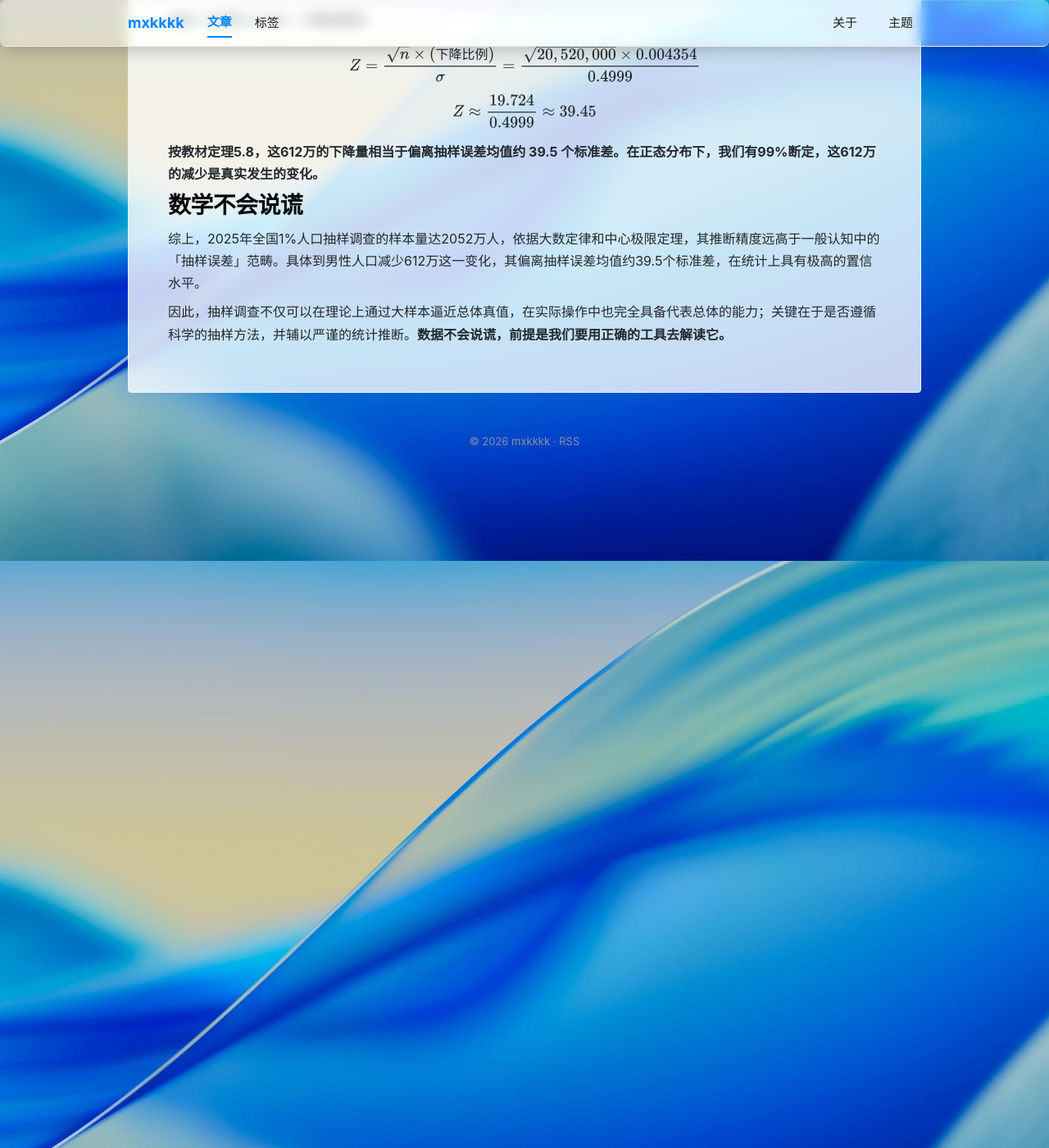
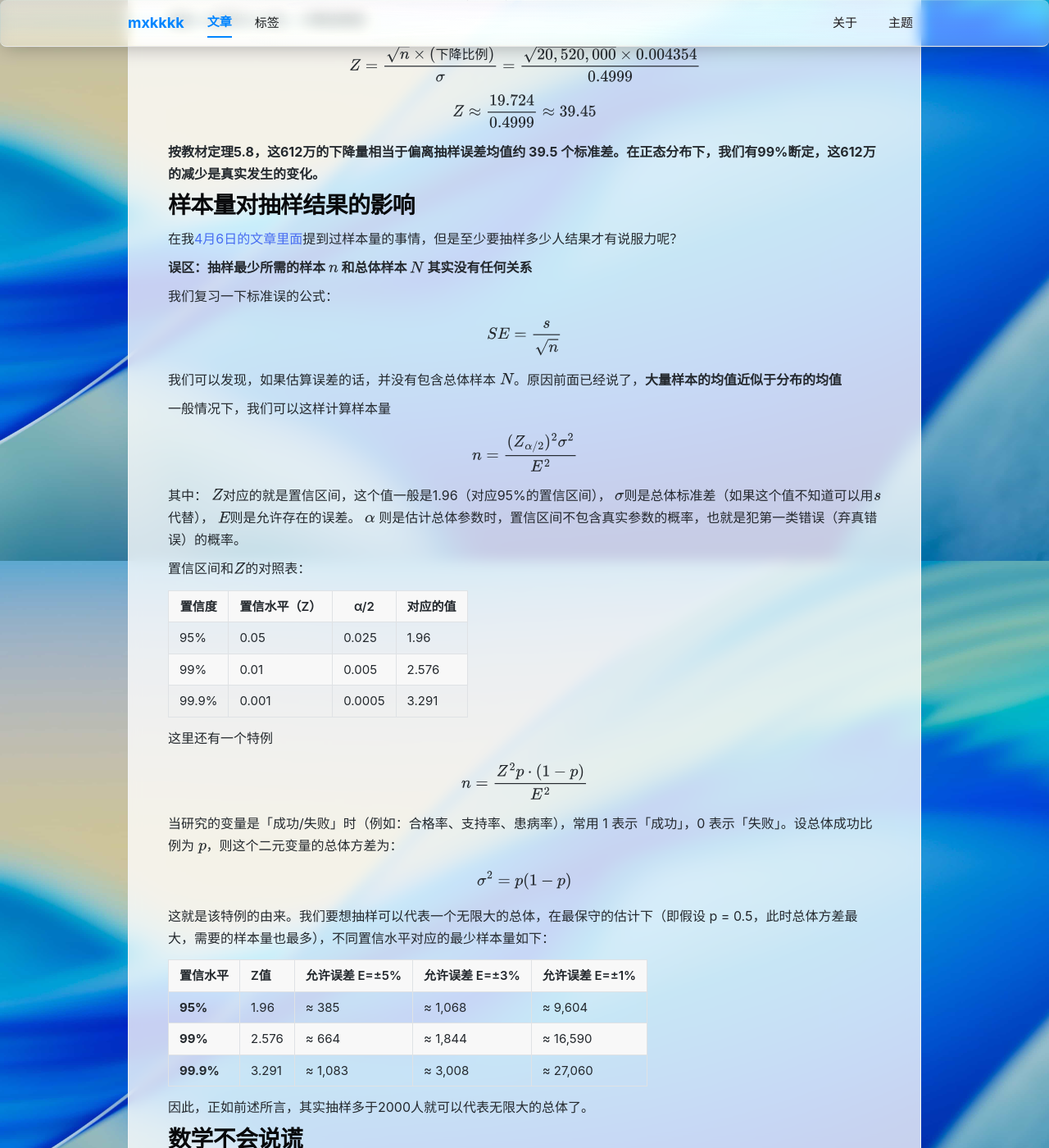
Before and after one commit to mxkfemkkk/mxkfemkkk.github.io, a Jekyll site: the page built from _posts/2026-8-17-dsdl.md, in a window 1280 px wide and 1400 px high, scrolled down 3816 px. Shown: the whole window at 82% size. Built offline with Jekyll 4.4.1, drawn with Linux system fonts in a browser that asks for light colours; some of the changed text lies outside the part shown.

Commit message:
更新一段

```diff
--- a/_posts/2026-8-17-dsdl.md
+++ b/_posts/2026-8-17-dsdl.md
@@ -29,7 +29,7 @@ tag: [数学和统计]
 
 接着，我们打开2025年全国1%抽样调查报告的注释
 
-> **……【前文内容略】
+> **……【前文内容略】**
 >
 > 注释：
 > **[1]本公报数据均为根据调查数据推算的2025年11月1日零时数据。全国样本量为2052万人，占全国人口的1.46%。部分数据因四舍五入的原因，存在总计与分项合计不等的情况。
@@ -40,17 +40,17 @@ tag: [数学和统计]
 
 接着看一下分性别的人口数
 
-> **……【前略】
+> **……【前略】**
 >
 > 一、全国人口[2][3]**
 > 全国人口为140545万人，其中男性人口为71722万人，占51.03%；女性人口为68823万人，占48.97%，总人口性别比（以女性为100，男性对女性的比例）为104.21。
 >
-> ……**【后略】
+> ……**【后略】**
 >
-> **
-> **注释：
 >
-> ……【注释1略】**
+> **注释：**
+>
+> **……【注释1略】**
 > [2]全国人口是指大陆31个省、自治区、直辖市和现役军人的人口，不包括居住在31个省、自治区、直辖市的港澳台居民和外籍人员。
 > [3]经事后质量抽查，2025年全国1%人口抽样调查人口净漏登率为0.72%，全国人口中已包括据此计算的漏登人口数。
 >
@@ -72,7 +72,7 @@ $$
 \mathbb{P}(|\overline{X}_n - \mu| > \varepsilon) \leq \frac{\sigma^2}{n\varepsilon^2}
 $$
 
-重新赋值，其中样本量是2052万，我们要测量的$\mu$是真实的男性比例。由于是0-1伯努利变量，方差最大取$\sigma^2=0.25$，设允许的误差为$\varepsilon$ 。
+重新赋值，其中样本量是2052万，我们要测量的$\mu$是真实的男性比例。由于是0-1伯努利变量，方差最大取 $\sigma^2=0.25$ ，设允许的误差为$\varepsilon$ 。
 
 我们先反推：如果抽样误差想「抹掉」这612万，需要多大的 ？需要多大的$\varepsilon$？这意味着误差比例要达到0.004354。
 
@@ -141,6 +141,57 @@ $$
 
 **按教材定理5.8，这612万的下降量相当于偏离抽样误差均值约 39.5 个标准差。在正态分布下，我们有99%断定，这612万的减少是真实发生的变化。**
 
+# 样本量对抽样结果的影响
+
+在我[4月6日的文章里面](https://mxkfemkkk.github.io/2026/04/06/tjx/)提到过样本量的事情，但是至少要抽样多少人结果才有说服力呢？
+
+**误区：抽样最少所需的样本 $n$ 和总体样本 $N$ 其实没有任何关系**
+
+我们复习一下标准误的公式：
+
+$$
+SE=\frac{s}{\sqrt{n}}
+$$
+
+我们可以发现，如果估算误差的话，并没有包含总体样本 $N$。原因前面已经说了，**大量样本的均值近似于分布的均值**
+
+一般情况下，我们可以这样计算样本量
+
+$$n = \frac{(Z_{\alpha/2})^{2}\sigma^{2}}{E^2}$$
+
+其中： $Z$对应的就是置信区间，这个值一般是1.96（对应95%的置信区间）， $\sigma$则是总体标准差（如果这个值不知道可以用$s$代替）， $E$则是允许存在的误差。 $\alpha$ 则是估计总体参数时，置信区间不包含真实参数的概率，也就是犯第一类错误（弃真错误）的概率。
+
+置信区间和$Z$的对照表：
+
+| 置信度   | 置信水平（Z） | α/2    | 对应的值  |
+| ----- | ------ | ------ | ----- |
+| 95%   | 0.05   | 0.025  | 1.96  |
+| 99%   | 0.01   | 0.005  | 2.576 |
+| 99.9% | 0.001  | 0.0005 | 3.291 |
+
+这里还有一个特例
+
+$$
+n = \frac{Z^2p\cdot(1-p)}{E^2}
+$$
+
+当研究的变量是「成功/失败」时（例如：合格率、支持率、患病率），常用 1 表示「成功」，0 表示「失败」。设总体成功比例为 $p$，则这个二元变量的总体方差为：
+
+$$
+\sigma^{2} = p(1-p)
+$$
+
+这就是该特例的由来。我们要想抽样可以代表一个无限大的总体，在最保守的估计下（即假设 p = 0.5，此时总体方差最大，需要的样本量也最多），不同置信水平对应的最少样本量如下：
+
+| 置信水平  | Z值   | 允许误差 E=±5% | 允许误差 E=±3% | 允许误差 E=±1% |
+| :-------- | :---- | :------------- | :------------- | :------------- |
+| **95%**   | 1.96  | ≈ 385      | ≈ 1,068  | ≈ 9,604   |
+| **99%**   | 2.576 | ≈ 664      | ≈ 1,844    | ≈ 16,590   |
+| **99.9%** | 3.291 | ≈ 1,083    | ≈ 3,008    | ≈ 27,060   |
+
+因此，正如前述所言，其实抽样多于2000人就可以代表无限大的总体了。
+
+
 # 数学不会说谎
 
 综上，2025年全国1%人口抽样调查的样本量达2052万人，依据大数定律和中心极限定理，其推断精度远高于一般认知中的「抽样误差」范畴。具体到男性人口减少612万这一变化，其偏离抽样误差均值约39.5个标准差，在统计上具有极高的置信水平。
```
